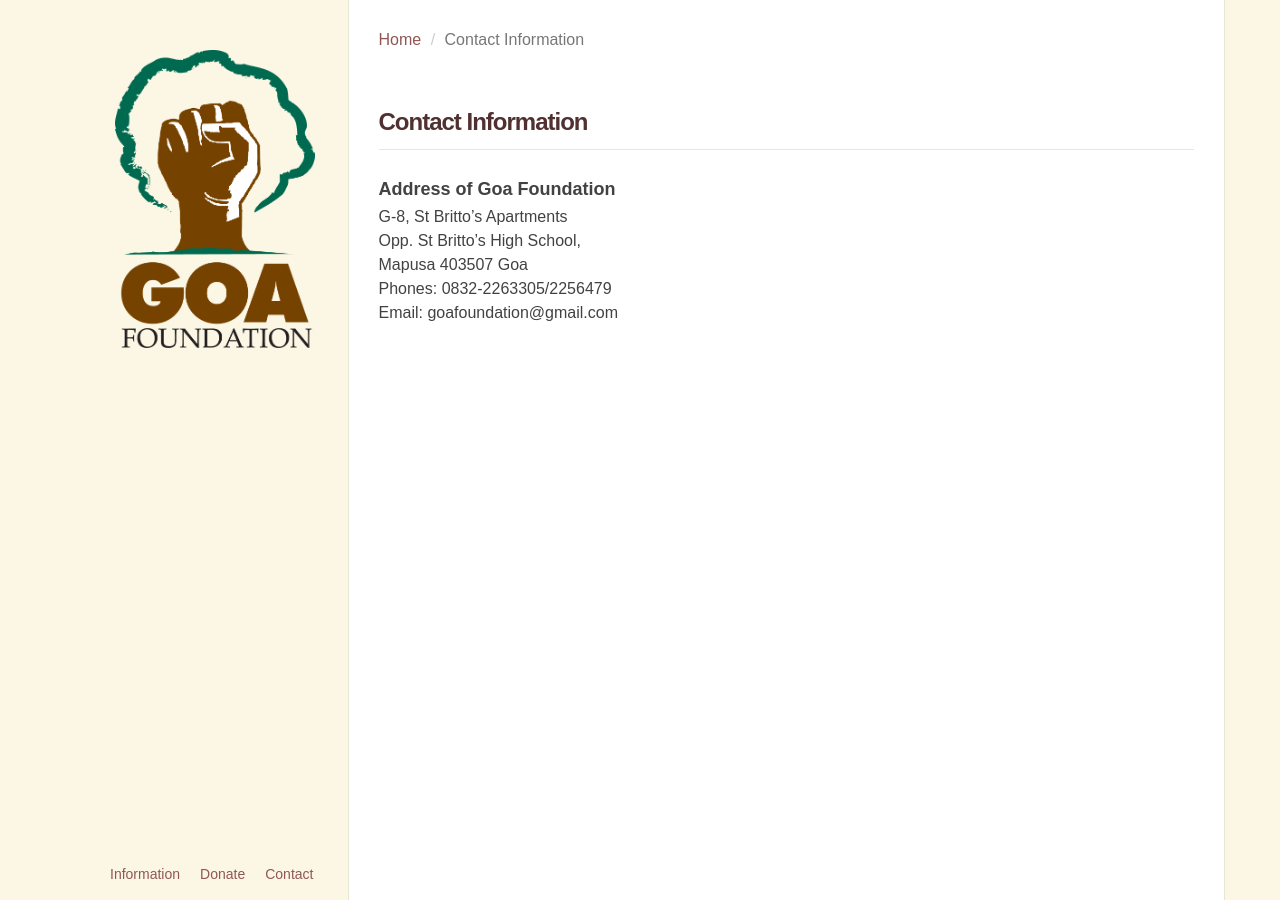
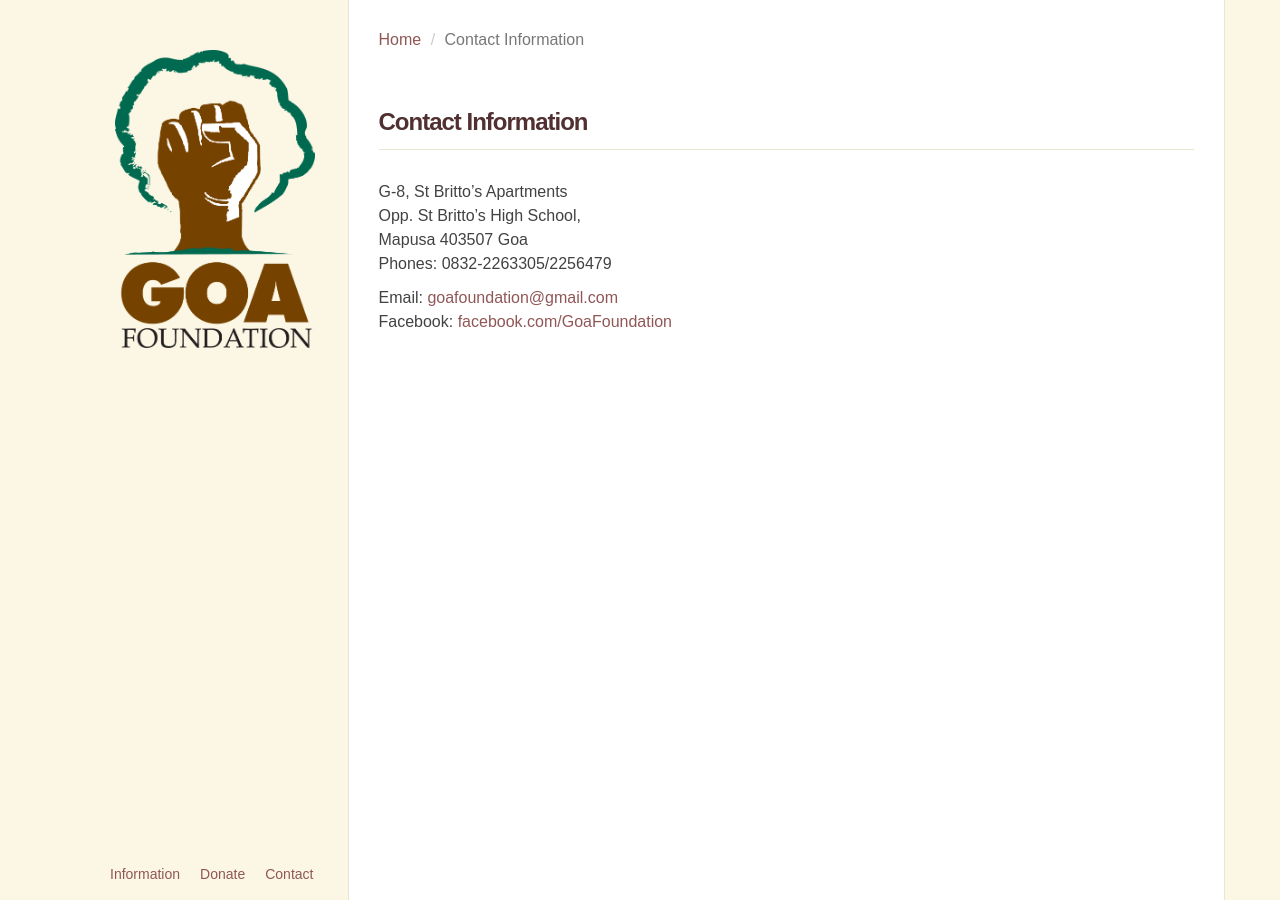
Before and after one commit to GoaFoundation/GoaFoundation.github.io, a Jekyll site: the page built from contact.md, in a window 1280 px wide. Built offline with Jekyll 4.4.1, drawn with Linux system fonts in a browser that asks for light colours; nearby versions of some CDN libraries; comment, search, counter and statistics services are not loaded.

Commit message:
Reordering files

```diff
--- a/contact.md
+++ b/contact.md
@@ -4,9 +4,10 @@
 permalink: /contact/
 ---
 
-###Address of Goa Foundation
 G-8, St Britto's Apartments
 Opp. St Britto's High School,
 Mapusa 403507 Goa
 Phones: 0832-2263305/2256479
-Email: goafoundation@gmail.com
+
+Email: [goafoundation@gmail.com](mailto:goafoundation@gmail.com)
+Facebook: [facebook.com/GoaFoundation](http://facebook.com/GoaFoundation)
```
